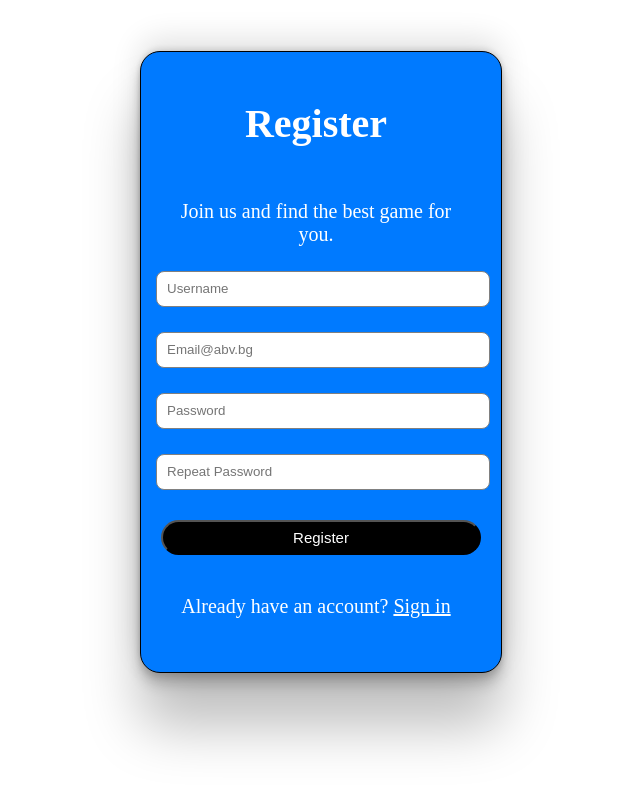
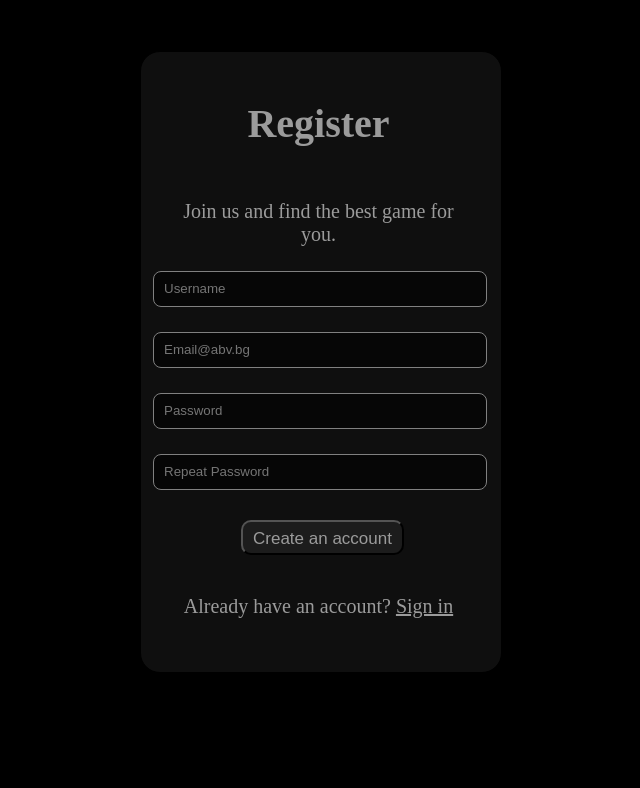
Before and after one commit to CraXWaR/Angular, an Angular app in the folder project/gamesWorld/: page / in a window 1280 px wide. Shown: the top 788 px of the page, without its empty margins (319-959 px from the left). Built offline with nearby package versions, Linux system fonts and the light colour scheme.

Commit message:
Fixing style

```diff
--- a/project/gamesWorld/src/app/auth/register/register.component.css
+++ b/project/gamesWorld/src/app/auth/register/register.component.css
@@ -1,10 +1,10 @@
 .register-container {
-    color: white;
+    color: #9b9b9b;
     width: 360px;
     height: 620px;
     margin: auto;
     margin-top: 4%;
-    background-color: #007aff;
+    background-color: #0f0f0f;
     border: 1px solid black;
     border-radius: 20px;
     box-shadow: rgba(0, 0, 0, 0.25) 0px 54px 55px, rgba(0, 0, 0, 0.12) 0px -12px 30px, rgba(0, 0, 0, 0.12) 0px 4px 6px, rgba(0, 0, 0, 0.17) 0px 12px 13px, rgba(0, 0, 0, 0.09) 0px -3px 5px;
@@ -14,7 +14,7 @@
     font-size: 40px;
     text-align: center;
     padding-top: 15px;
-    margin-left: 10px;
+    margin-left: 15px;
 }
 
 .register-container form {
@@ -31,12 +31,14 @@
 }
 
 .register-container form input {
+    color: white;
     width: 320px;
     height: 30px;
-    margin-left: -5px;
+    margin-left: -8px;
     padding-left: 10px;
     padding-top: 2px;
     padding-bottom: 2px;
+    background-color: #060606;
     border: none;
     border: 1px solid gray;
     border-radius: 8px;
@@ -57,19 +59,25 @@
     font-size: 20px;
     text-align: center;
     padding-top: 20px;
-    margin-left: 10px;
+    margin-left: 15px;
 }
 
 .register-container p>a {
-    color: white;
+    color: #9b9b9b;
 }
 
 .btn-register {
-    width: 320px;
+    cursor: pointer;
+    width: auto;
     height: 35px;
     margin-top: 30px;
-    border-radius: 20px;
-    background-color: black;
-    color: white;
-    font-size: 15px;
+    margin-left: 80px;
+    padding-left: 10px;
+    padding-top: 7px;
+    padding-bottom: 10px;
+    padding-right: 10px;
+    border-radius: 10px;
+    background-color: #1c1c1c;
+    color: #9b9b9b;
+    font-size: 17px;
 }
--- a/project/gamesWorld/src/app/auth/register/register.component.html
+++ b/project/gamesWorld/src/app/auth/register/register.component.html
@@ -15,9 +15,11 @@
         <label for="repeat-password"></label>
         <input type="password" id="repeat-password" placeholder="Repeat Password" name="repeatPassword">
 
-        <button class="btn-register">Register</button>
+        <div>
+            <button class="btn-register">Create an account</button>
+        </div>
 
-        <div class="account">
+        <div>
             <p>Already have an account? <a href="">Sign in</a></p>
         </div>
     </form>
--- a/project/gamesWorld/src/styles.css
+++ b/project/gamesWorld/src/styles.css
@@ -1 +1,4 @@
 /* You can add global styles to this file, and also import other style files */
+body {
+    background-color: black;
+}
```
